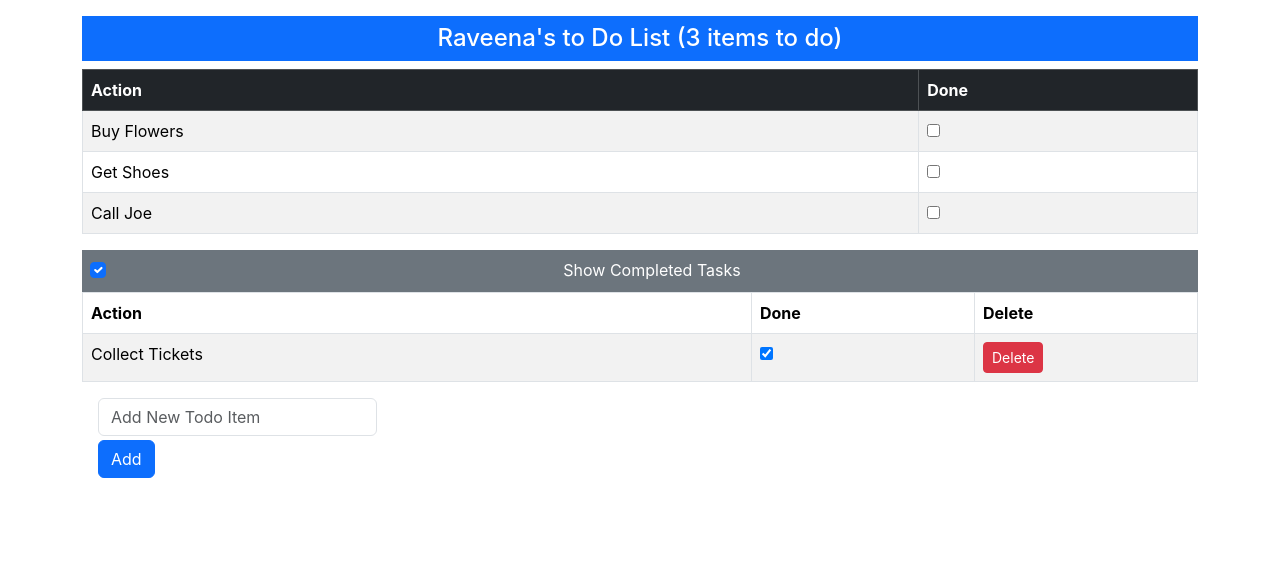
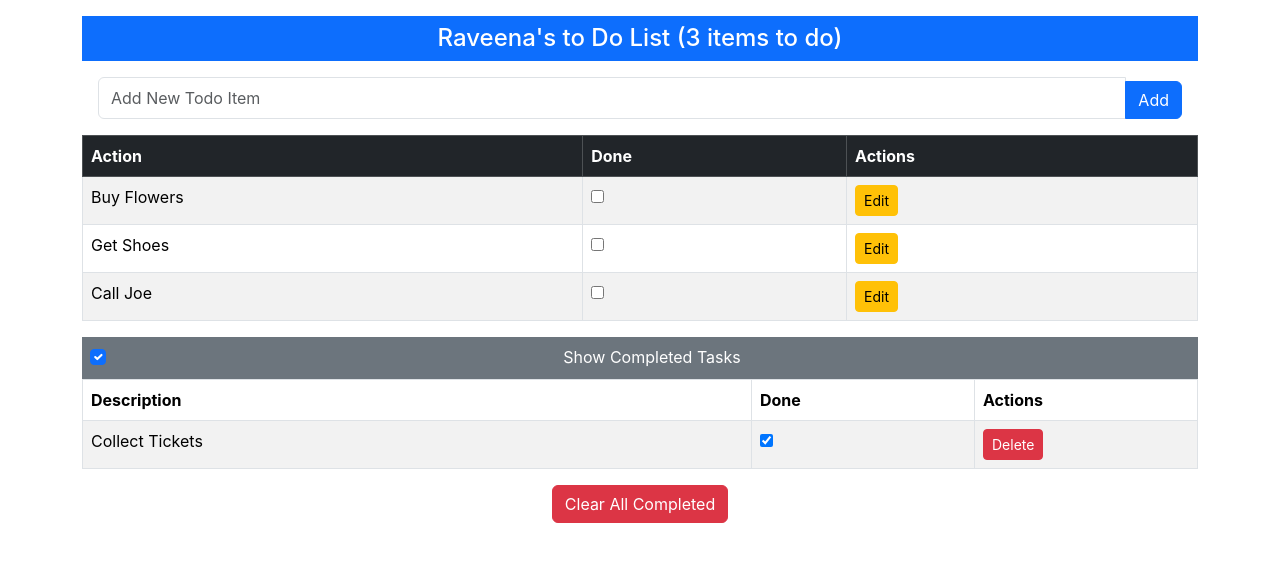
Before and after one commit to rubymattu/react-todo, a React (Create React App) app in the folder todo/: page / in a window 1280 px wide. Shown: the top 562 px of the page. Built offline with nearby package versions, Linux system fonts and the light colour scheme; the HTML template or start-up script is replaced by a standard one.

Commit message:
Added the functionality to edit the item

```diff
--- a/todo/package.json
+++ b/todo/package.json
@@ -9,6 +9,7 @@
     "@testing-library/user-event": "^13.5.0",
     "bootstrap": "^5.3.7",
     "react": "^19.1.1",
+    "react-beautiful-dnd": "^13.1.1",
     "react-dom": "^19.1.1",
     "react-scripts": "5.0.1",
     "web-vitals": "^2.1.4"
--- a/todo/src/App.js
+++ b/todo/src/App.js
@@ -16,12 +16,12 @@ function App() {
     { action: "Call Joe", done: false }
   ]);
 
+  const [showCompleted, setShowCompleted] = useState(true);
+
   const createNewTodo = (task) => {
-    if (!todoItems
-      .find((item) => item.action === task))
-    {
+    if (!todoItems.find(item => item.action === task)) {
       const updatedTodos = [...todoItems, {action: task, done: false}];
-      setTodoItems(updatedTodos);
+      setTodoItems([...todoItems, { action: task, done: false }]);
       localStorage.setItem("todos", JSON.stringify(updatedTodos));
     }
   };
@@ -44,12 +44,22 @@ function App() {
     }
   };
 
+  const editTodo = (oldItem, newAction) => {
+    setTodoItems(
+      todoItems.map(item =>
+        item.action === oldItem.action ? { ...item, action: newAction } : item
+      )
+    );
+  };
 
-  const [showCompleted, setShowCompleted] = useState(true);
+  const clearCompleted = () => {
+    setTodoItems(todoItems.filter(item => !item.done));
+  };
 
-  //const todoTableRows = (doneValue) => todoItems.filter(item => item.done === doneValue).map(item =>
-   // <TodoRow key={ item.action } item={ item } toggle={ toggleTodo } />
-  //)
+
+  // const todoTableRows = (doneValue) => todoItems.filter(item => item.done === doneValue).map(item =>
+  //   <TodoRow key={ item.action } item={ item } toggle={ toggleTodo } />
+  // )
 
      useEffect(() => {
     try {
@@ -78,11 +88,16 @@ function App() {
     <div className="container mt-3">
       <TodoBanner userName={userName} todoItems={todoItems} />
 
+      <div className="m-3">
+        <TodoCreator callback={createNewTodo} />
+      </div>
+
       <table className="table table-striped table-bordered">
         <thead className="table-dark">
           <tr>
-            <th style={{width: "75%"}}>Action</th>
-            <th style={{width: "25%"}}>Done</th>
+            <th>Action</th>
+            <th>Done</th>
+            <th>Actions</th> {/* For edit button */}
           </tr>
         </thead>
         <tbody>
@@ -91,7 +106,7 @@ function App() {
               key={item.action}
               item={item}
               toggle={toggleTodo}
-              // no deleteTodo prop passed here
+              editTodo={editTodo} // only passed for incomplete
             />
           ))}
         </tbody>
@@ -104,30 +119,39 @@ function App() {
             callback={(checked) => setShowCompleted(checked)} />
         </div>
 
-      { showCompleted &&
+        {showCompleted && (
         <table className="table table-striped table-bordered">
           <thead>
             <tr>
-            <th style={{width: "60%"}}>Action</th>
-            <th style={{width: "20%"}}>Done</th>
-            <th style={{width: "20%"}}>Delete</th>
+              <th style={{ width: "60%" }}>Description</th>
+              <th style={{ width: "20%" }}>Done</th>
+              <th style={{ width: "20%" }}>Actions</th> {/* Delete button */}
             </tr>
           </thead>
           <tbody>
-          { todoItems.filter(item => item.done).map(item => (
+            {todoItems.filter(item => item.done).map(item => (
               <TodoRow
                 key={item.action}
                 item={item}
                 toggle={toggleTodo}
-                deleteTodo={deleteTodo}   // pass deleteTodo callback
+                deleteTodo={deleteTodo} // only passed here
               />
             ))}
           </tbody>
         </table>
-      }
-      <div className="m-3" style={{width: "25%"}}>
-        <TodoCreator callback={createNewTodo} />
+      )}
+
+      {todoItems.some(item => item.done) && (
+        <div className="text-center mt-3">
+          <button
+            className="btn btn-danger"
+            onClick={clearCompleted}
+          >
+            Clear All Completed
+          </button>
         </div>
+      )}
+
     </div>
   );
 }
--- a/todo/src/TodoCreator.js
+++ b/todo/src/TodoCreator.js
@@ -15,7 +15,7 @@ function TodoCreator({callback}) {
   }
 
   return (
-    <div className="my-1">
+    <div className="input-group" style={{ marginBottom: 10}}>
       <input
         className="form-control"
         placeholder="Add New Todo Item"
--- a/todo/src/TodoRow.js
+++ b/todo/src/TodoRow.js
@@ -1,23 +1,63 @@
-function TodoRow({ item, toggle, deleteTodo }) {
+import React, { useState } from 'react';
+
+function TodoRow({ item, toggle, deleteTodo, editTodo }) {
+  const [isEditing, setIsEditing] = useState(false);
+  const [editedText, setEditedText] = useState(item.action);
+
   const onToggle = () => toggle(item);
   const onDelete = () => deleteTodo && deleteTodo(item);
+  const onSave = () => {
+    editTodo(item, editedText);
+    setIsEditing(false);
+  };
 
   return (
     <tr>
-      <td>{item.action}</td>
+      <td>
+        {isEditing ? (
+          <input
+            type="text"
+            value={editedText}
+            onChange={(e) => setEditedText(e.target.value)}
+          />
+        ) : (
+          item.action
+        )}
+      </td>
       <td>
         <input type="checkbox" checked={item.done} onChange={onToggle} />
       </td>
-      {deleteTodo && (
-        <td>
-          <button className="btn btn-danger btn-sm" onClick={onDelete}>
+      <td>
+        {/* Edit button only for incomplete todos */}
+        {editTodo && !isEditing && (
+          <button
+            className="btn btn-sm btn-warning me-1"
+            onClick={() => setIsEditing(true)}
+          >
+            Edit
+          </button>
+        )}
+        {isEditing && (
+          <button
+            className="btn btn-sm btn-success me-1"
+            onClick={onSave}
+          >
+            Save
+          </button>
+        )}
+
+        {/* Delete button only for completed todos */}
+        {deleteTodo && (
+          <button
+            className="btn btn-sm btn-danger"
+            onClick={onDelete}
+          >
             Delete
           </button>
-        </td>
-      )}
+        )}
+      </td>
     </tr>
   );
 }
 
-
 export default TodoRow;
```
Also changed, not shown: 1 other file (tests, documents, lock files or other folders). Lines whose indentation alone changed are shown as unchanged.
